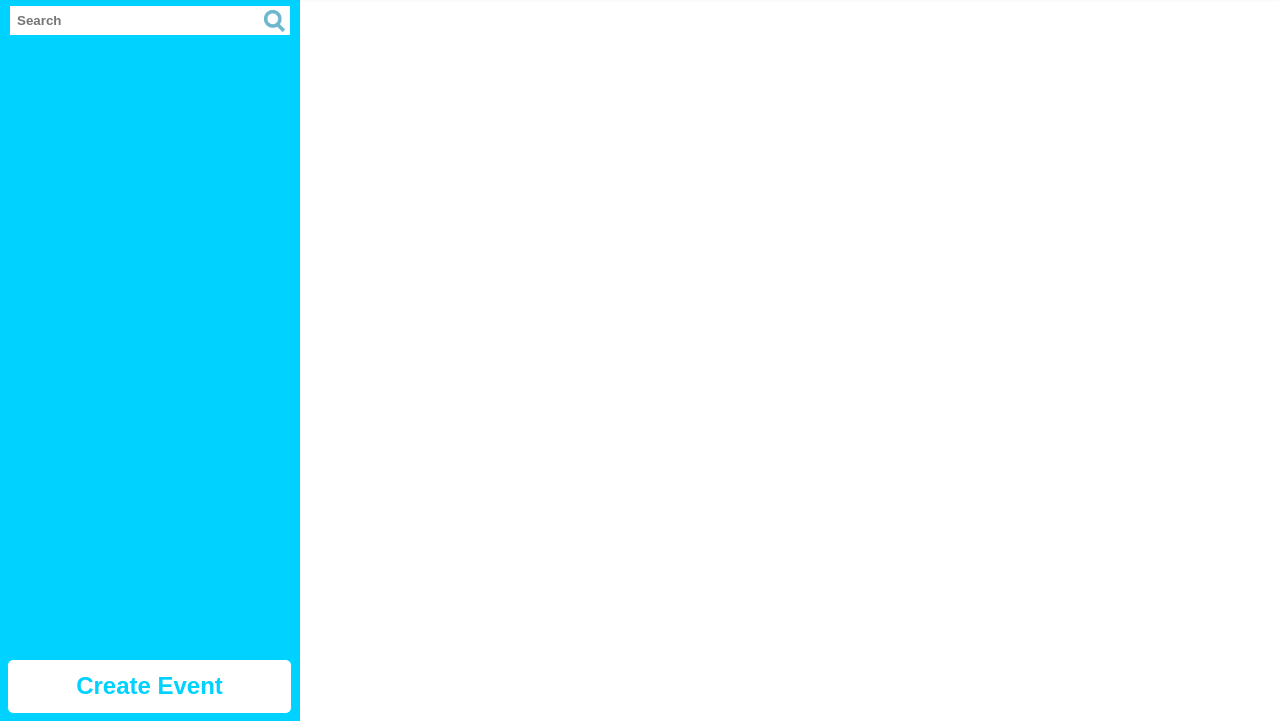
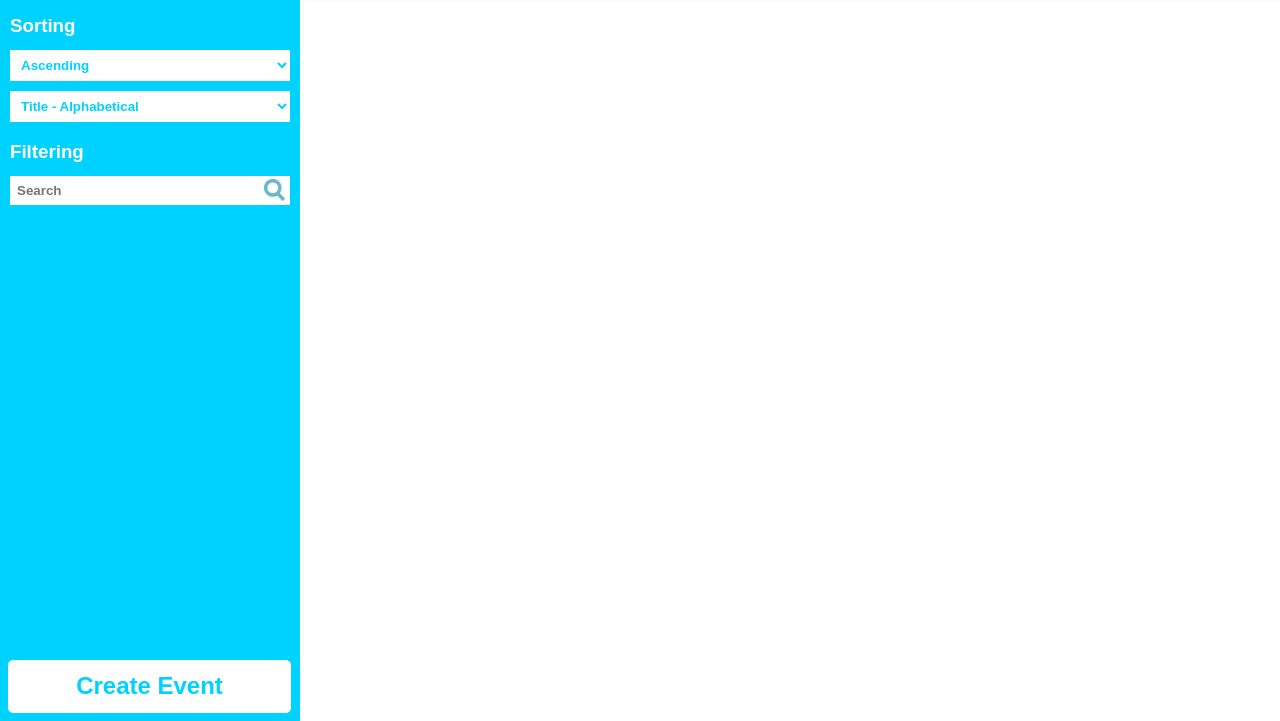
Before and after one commit to NJIT-CS490-project/CS490-frontend, a website: page dashboard.html in a window 1280 px wide. Shown: the part 79-800 px from the top of the page. Drawn offline with Linux system fonts and the light colour scheme; no server answers.

Commit message:
Add html markup for filtering and sorting control sections

```diff
--- a/dashboard.html
+++ b/dashboard.html
@@ -23,9 +23,36 @@
     </nav>
 
     <section class="sidebar primary-bg-color">
+
+      <section class="event-setting secondary-color">
+        <h1>Sorting</h1>
+      </section>
+
+      <section class="event-setting primary-color secondary-bg-color">
+        <select class="select secondary-bg-color primary-color" id="order" name="order">
+          <option value="asc" selected>Ascending</option>
+          <option value"desc">Descending</option>
+        </select>
+      </section>
+
+
+      <section class="event-setting primary-color secondary-bg-color">
+        <select class="select secondary-bg-color primary-color" id="sorting" name="sorting">
+          <option value="title" selected>Title - Alphabetical</option>
+          <option value="create">Creation Date</option>
+          <option value="due">Date Scheduled</option>
+          <option value="favorites">Most Favorites</option>
+        </select>
+      </section>
+
+      <section class="event-setting secondary-color">
+        <h1>Filtering</h1>
+      </section>
+
       <section class="event-setting primary-color secondary-bg-color">
         <input id="search" class="primary-color input-text search-bg" type="search" placeholder="Search"></input>
       </section>
+
       <input class="button sidebar-button primary-color secondary-bg-color" type="button" value="Create Event"></input>
     </section>
 
```
